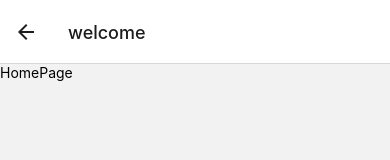
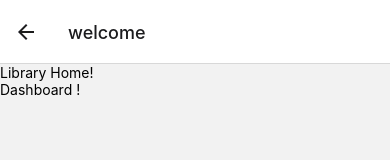
Before and after one commit to it-srivnworks/smaster_app, a React Native app: screen /welcome in a window 390 px wide. Shown: the top 160 px of the page. Built offline with nearby package versions, Linux system fonts and the light colour scheme.

Commit message:
baselining navigation

```diff
--- a/App.tsx
+++ b/App.tsx
@@ -1,6 +1,5 @@
 import { NavigationContainer } from '@react-navigation/native';
 import React from 'react';
-import {SafeAreaView, View} from 'react-native';
 import Welcome from './src/components/welcome/Welcome';
 
 const App = () => {
--- a/package.json
+++ b/package.json
@@ -10,6 +10,7 @@
     "test": "jest"
   },
   "dependencies": {
+    "@react-native-community/cli": "^10.1.3",
     "@react-navigation/native": "^6.1.3",
     "@react-navigation/native-stack": "^6.9.9",
     "babel-plugin-module-resolver": "^5.0.0",
--- /dev/null
+++ b/src/components/library/LibraryHome.js
@@ -0,0 +1,12 @@
+import React from 'react'
+import { Text, View } from 'react-native'
+
+const LibraryHome = () => {
+  return (
+    <View>
+      <Text>Library Home!</Text>
+    </View>
+  )
+}
+
+export default LibraryHome
--- /dev/null
+++ b/src/components/welcome/Dashboard.js
@@ -0,0 +1,12 @@
+import React from 'react'
+import { Text, View } from 'react-native'
+
+const Dashboard = () => {
+  return (
+    <View>
+      <Text>Dashboard !</Text>
+    </View>
+  )
+}
+
+export default Dashboard
--- a/src/components/welcome/HomePage.js
+++ b/src/components/welcome/HomePage.js
@@ -1,10 +1,13 @@
 import React from 'react'
 import { Text, View } from 'react-native'
+import LibraryHome from '../library/LibraryHome'
+import Dashboard from './Dashboard'
 
 const HomePage = () => {
   return (
     <View>
-      <Text>HomePage</Text>
+      <LibraryHome></LibraryHome>
+      <Dashboard></Dashboard>
     </View>
   )
 }
```
Also changed, not shown: 1 other file (tests, documents, lock files or other folders).
